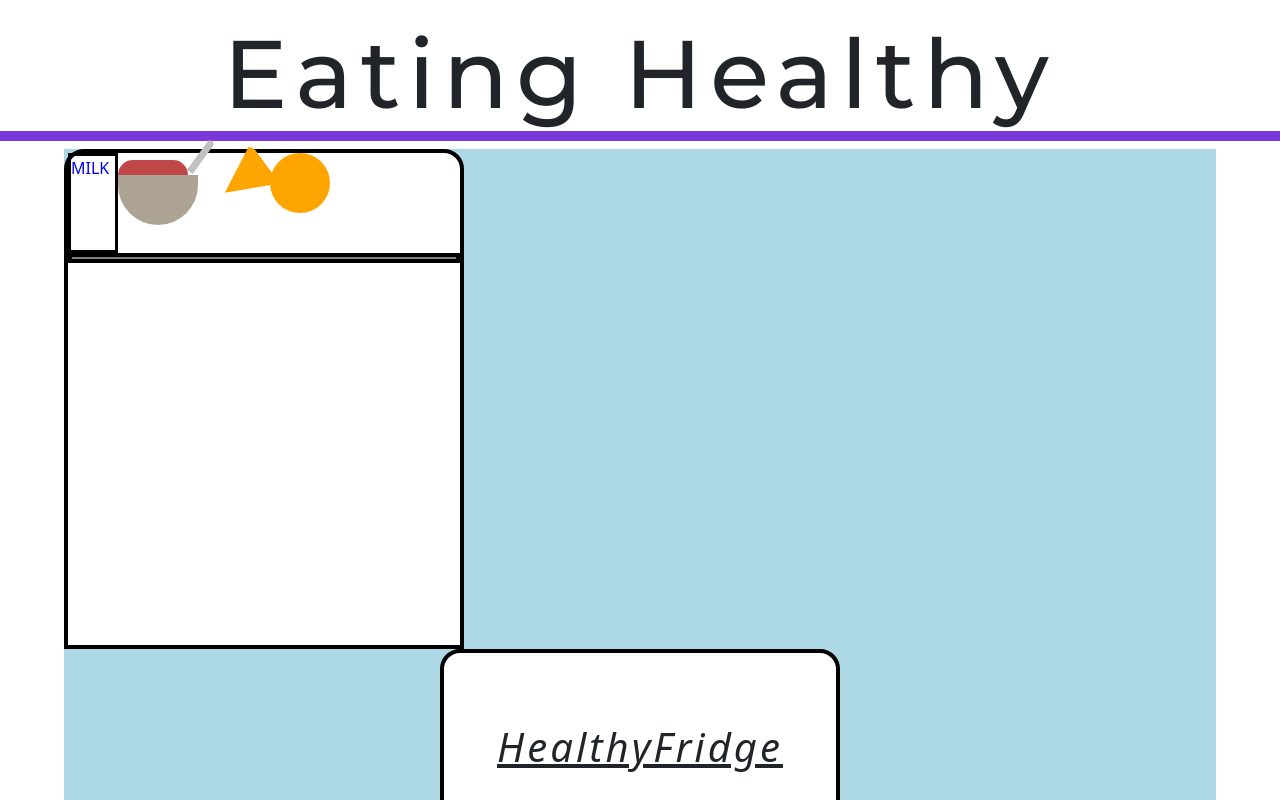
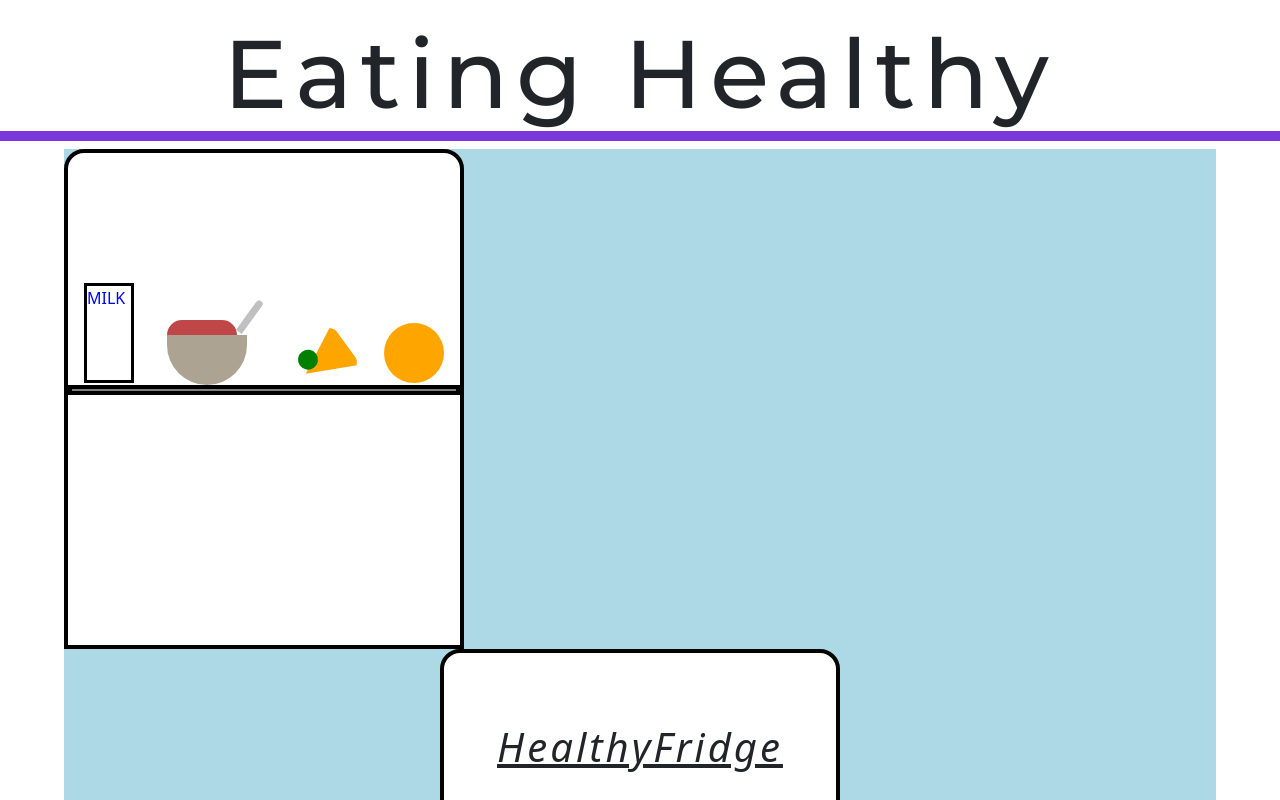
Before and after one commit to calvinalee2006/Beginners-guide-to-fitness, a React (Create React App) app: page /Stretching/Cardio/WeightTraining/Diet in a window 1280 px wide. Shown: the top 800 px of the page. Built offline with nearby package versions, Linux system fonts and the light colour scheme.

Commit message:
starting to look like a fridge

```diff
--- a/src/components/Diet/Diet.js
+++ b/src/components/Diet/Diet.js
@@ -18,22 +18,27 @@ export default function Diet() {
     <div>
       <div className = "fridgeContainer">
       <div className ="background">
+
         <div className = "InsideFridge">
           <div className = "firstRungFoods">
+
             <div className = "milk"><p>MILK</p></div>
 
             <div className ="cerealBowl">
             <div className="spoon"></div>
             <div className = "cereal"></div>
-            <div className= "bowl">
-              </div>
+            <div className= "bowl"></div>
               </div>
 
               {/* Add a carrot stem */}
-              <div className= "carrot"></div>
+
+              <div className= "carrot">
+              <div className="carrotStem"></div>
+              </div>
 
           <div className="orange"></div>
           </div>
+
           <div className = "firstRung"></div>
 
         </div>
--- a/src/styles.css
+++ b/src/styles.css
@@ -394,6 +394,15 @@
     border: solid black 4px;
 }
 
+.firstRungFoods {
+    margin-top: 8rem;
+    display: inline-flex;
+    justify-content: space-between;
+    align-items: center;
+    width: 100%;
+    padding: 0 1rem;
+}
+
 .milk {
     width: 50px;
     height: 100px;
@@ -402,6 +411,7 @@
 }
 
 .orange {
+    margin-top: 2.5rem;
     width: 60px;
     height: 60px;
     border-radius: 50%;
@@ -427,6 +437,10 @@
     transform: rotate(-0.15turn)
 }
 
+.cerealBowl {
+    margin-top: 2rem;
+}
+
 .cereal {
     width: 70px;
     height: 15px;
@@ -435,7 +449,15 @@
     background: rgb(192, 71, 71);
 }
 
+.carrotStem {
+    width: 20px;
+    height: 20px;
+    border-radius: 50%;
+    background-color: green;
+}
+
 .carrot {
+    margin-top: 3.2rem;
     width: 0;
     height: 0;
     border-left: 25px solid transparent;
@@ -443,12 +465,6 @@
     border-bottom: 50px solid orange;
     border-radius: 10px;
     transform: rotate(-0.35turn)
-}
-
-.firstRungFoods {
-    display: inline-flex;
-    justify-content: space-between;
-
 }
 
 .openFridge {
```
